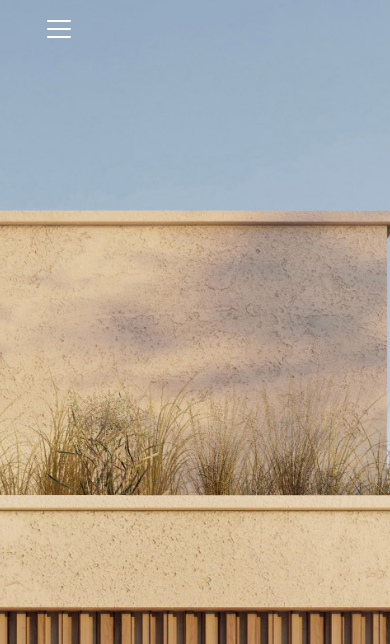
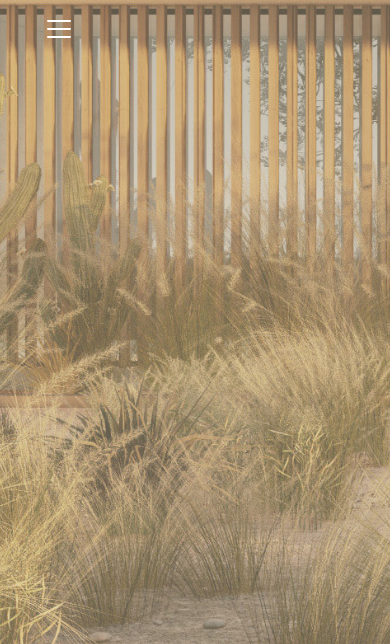
Before and after one commit to constanzapisano/estudion, a website: page index.html in a window 390 px wide. Shown: the part 114-758 px from the top of the page. Drawn offline with nearby package versions, Linux system fonts and the light colour scheme; a web font is replaced by a local one.

Commit message:
prueba cambio img index

```diff
--- a/css/estilo.css
+++ b/css/estilo.css
@@ -332,7 +332,7 @@ body::-webkit-scrollbar {
 /* Tamanio img index versión iphone */
 @media only screen and (max-width: 767px) {
   .imgIndex {
-    background: url("../assets/img/imgIndexMob.jpg");
+    background: url("../assets/img/imgServicioMob.jpg");
     background-repeat: no-repeat;
     background-attachment: fixed;
     background-position: center center;
```
